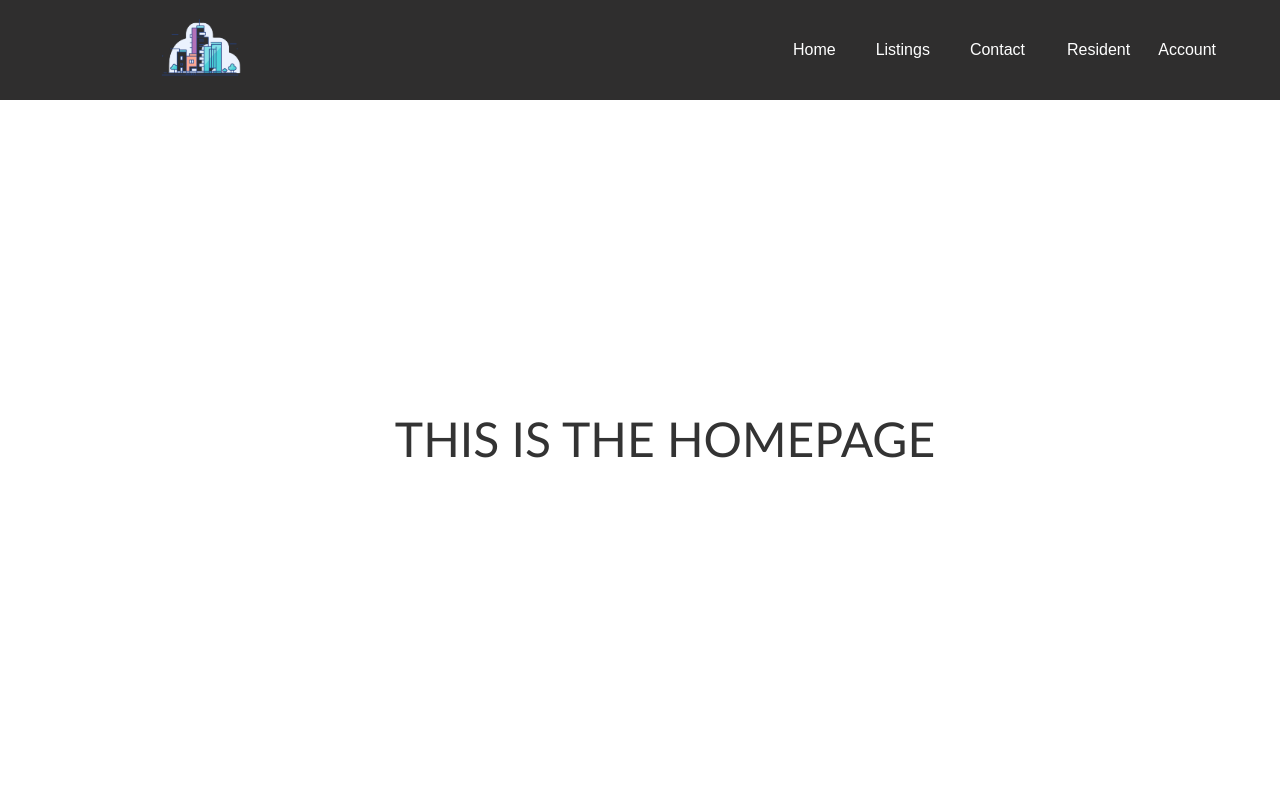
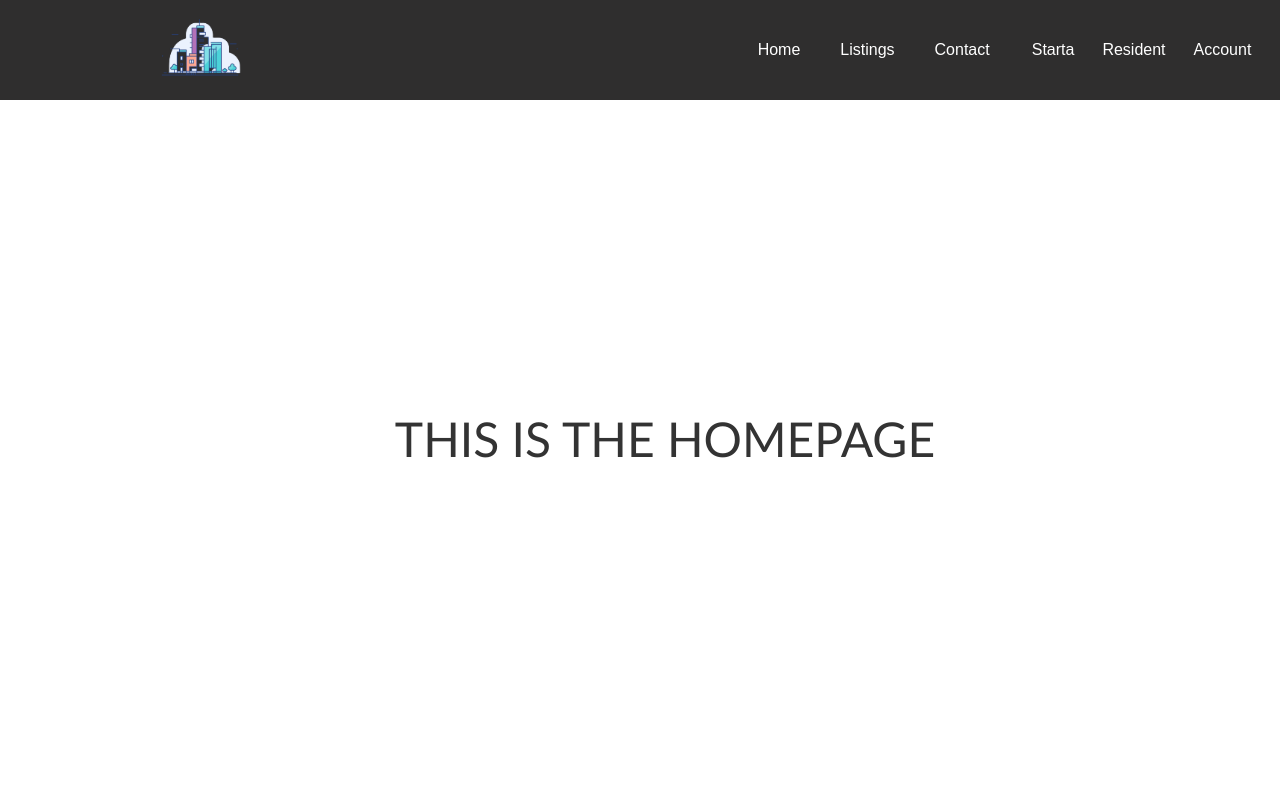
Before and after one commit to ngu892/DevOps, a React (Create React App) app: page / in a window 1280 px wide. Shown: the top 800 px of the page. Built offline with nearby package versions, Linux system fonts and the light colour scheme.

Commit message:
Update NavBar.js

```diff
--- a/src/components/NavBar.js
+++ b/src/components/NavBar.js
@@ -14,6 +14,15 @@ function NavBar() {
         <Link to="/"> Home </Link>
         <Link to="/listings"> Listings </Link>
         <Link to="/contact"> Contact </Link>
+
+    <div className="starta">
+          <button> Starta </button>
+          <div className="dropdown">
+            <Link to="/Propertyfee"> Propertyfee </Link>
+            <Link to="/MaintenanceRepair"> MaintenanceRepair </Link>
+          </div>
+        </div>
+
       <div className="resident">
           <button> Resident </button>
           <div className="dropdown">
```
